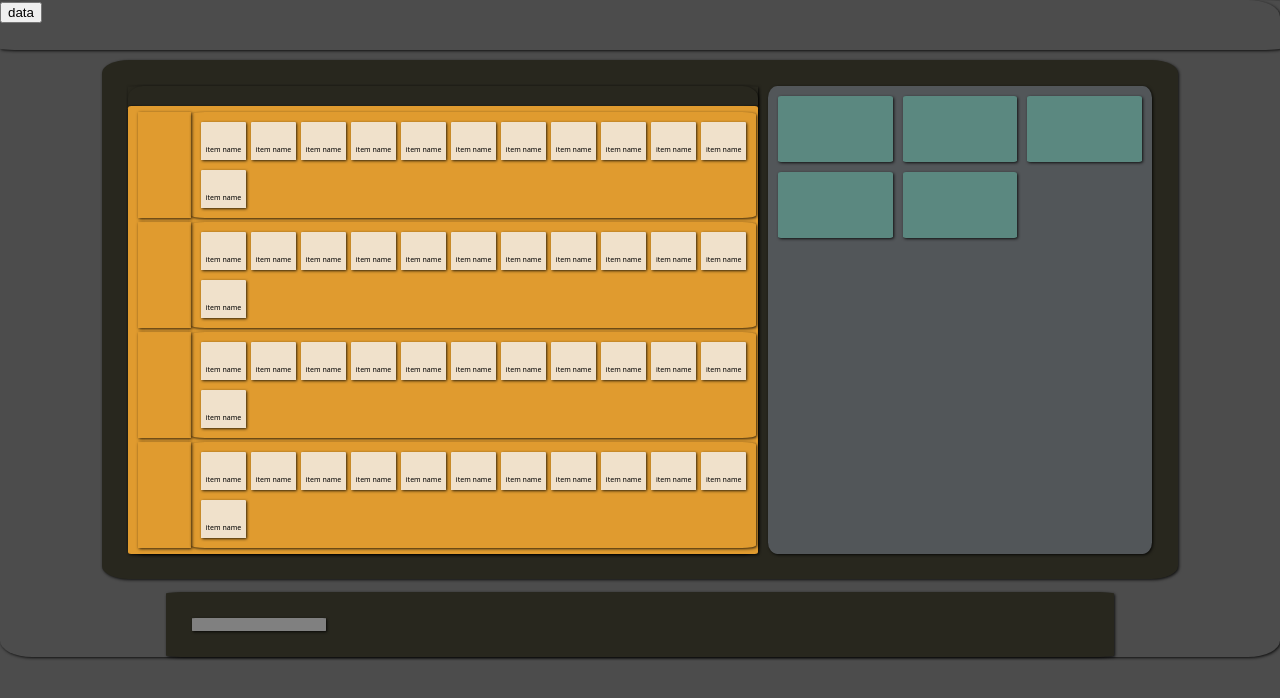
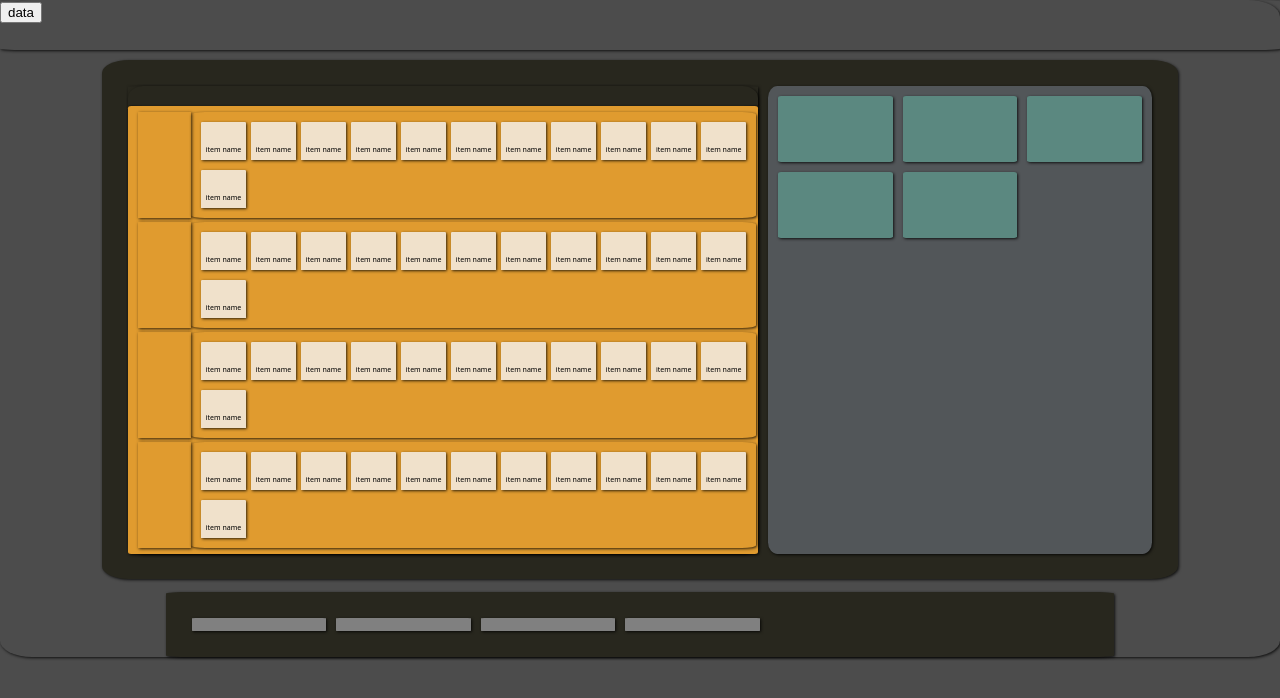
Before and after one commit to rdwrds/deadlock-builds, a React (Vite) app: page / in a window 1280 px wide. Shown: the top 698 px of the page. Built offline with nearby package versions, Linux system fonts and the light colour scheme; a web font is replaced by a local one.

Commit message:
added context / components

```diff
--- a/src/main.jsx
+++ b/src/main.jsx
@@ -1,15 +1,40 @@
-import { StrictMode } from 'react'
-import { createRoot } from 'react-dom/client'
-import Outer from './components/Outer';
-import Header from './components/Header';
+import { useState} from "react";
+import { createRoot } from "react-dom/client";
+import Outer from "./components/Outer";
+import Header from "./components/Header";
 import DefaultInventory from "./components/DefaultInventory";
+import { TabContext } from "./components/TabContext";
+import { createGlobalStyle } from "styled-components";
+import { colors, getCurrentStyle } from "./Colors";
 
-createRoot(document.getElementById('root')).render(
-  <StrictMode>
-    <Header/>
-    <Outer/>
-    <div class="inventory">
-      <DefaultInventory/>
-    </div>
-  </StrictMode>,
-)
+const Main = () => {
+  const inventory = {
+    weapon: [],
+    spirit: [],
+    vitality: [],
+    flex: [],
+  }
+  const [currentBuild, setCurrentBuild] = useState(inventory);
+  const [currentTab, setCurrentTab] = useState("weapon");
+
+  console.log(currentBuild)
+
+  return (
+    <>
+      <Header />
+      <TabContext.Provider
+        value={{currentBuild, setCurrentBuild, currentTab, setCurrentTab, getCurrentStyle }}
+      >
+        <Outer />
+        <div className="inventory">
+          <DefaultInventory type="weapon"/>
+          <DefaultInventory type="vitality"/>
+          <DefaultInventory type="spirit"/>
+          <DefaultInventory type="flex"/>
+        </div>
+      </TabContext.Provider>
+    </>
+  );
+};
+
+createRoot(document.getElementById("root")).render(<Main/>);
```
